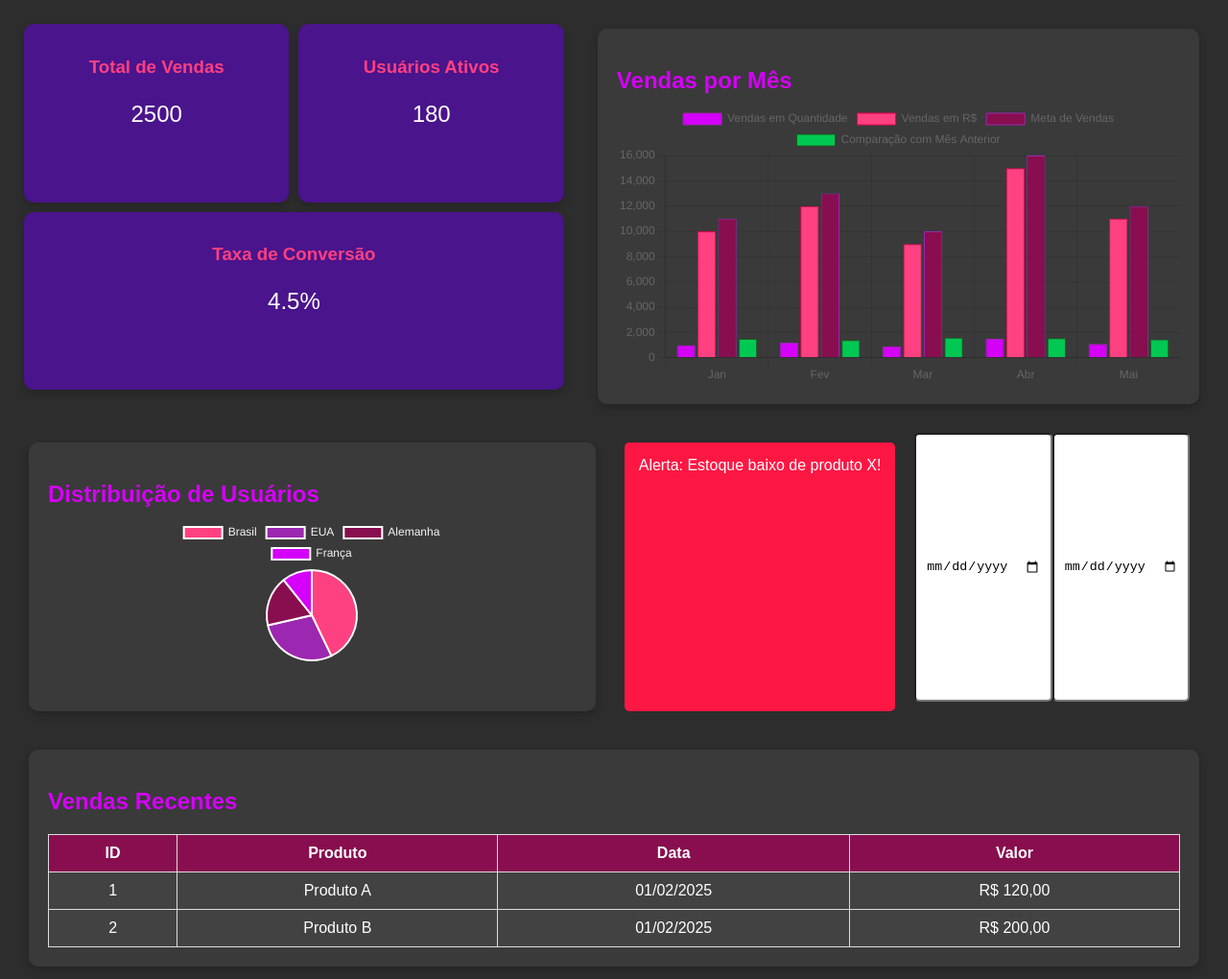
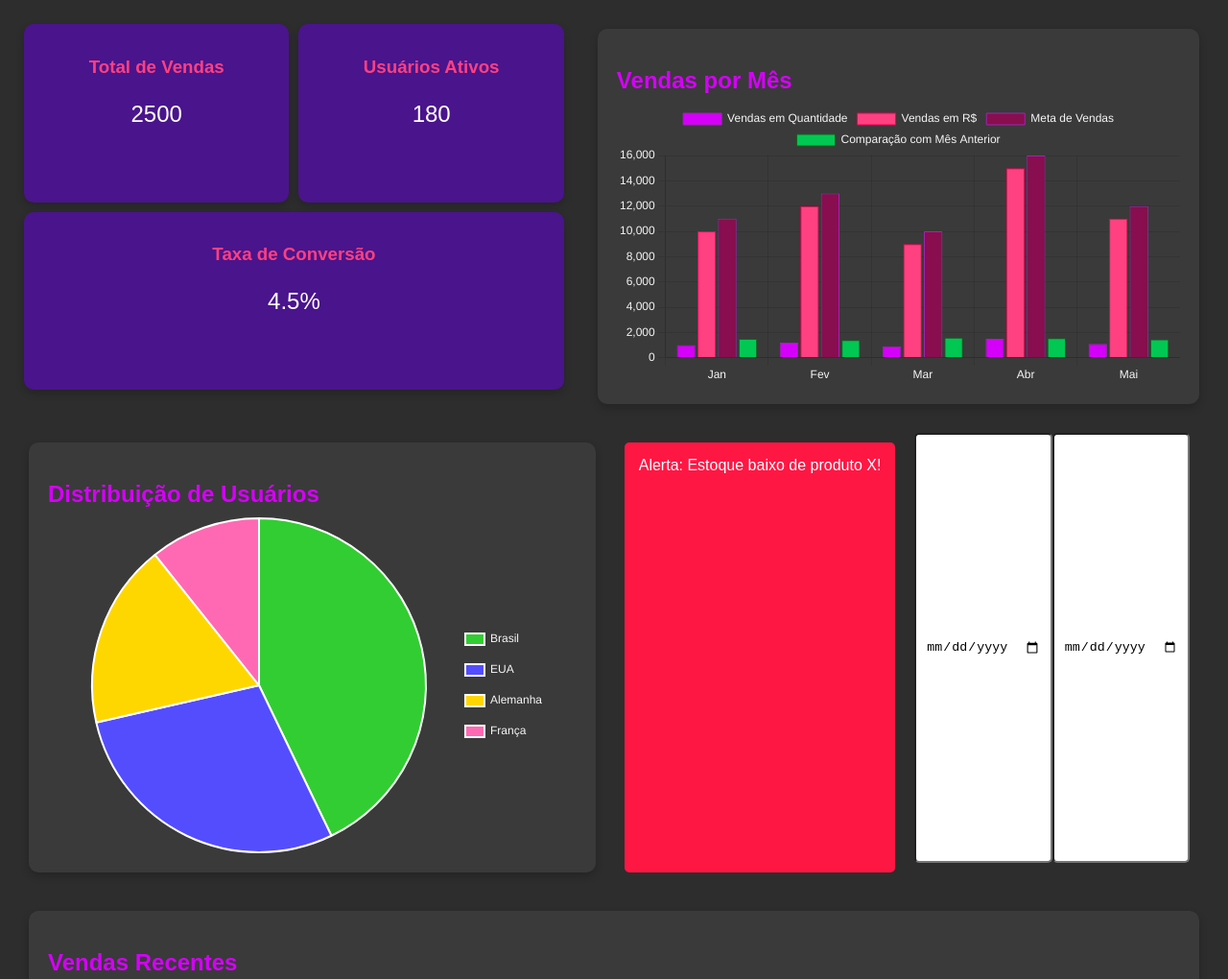
Before and after one commit to AntonioDev23/Dashboard, a plain HTML site: page index.html in a window 1280 px wide. Shown: the top 1020 px of the page at 96% size. Drawn offline with nearby package versions, Linux system fonts and the light colour scheme.

Commit message:
Dashboard finalizado

```diff
--- a/script.js
+++ b/script.js
@@ -1,4 +1,3 @@
-
 
 window.onload = function () {
 // Gráfico de Vendas por Mês
@@ -37,8 +36,31 @@ window.onload = function () {
                 borderWidth: 1
             }
         ]
+    },
+    options: {
+        scales: {
+            x: {
+                ticks: {
+                    color: '#f5f5f5', // Cor dos rótulos no eixo X
+                }
+            },
+            y: {
+                ticks: {
+                    color: '#f5f5f5', // Cor dos números no eixo Y
+                }
+            }
+        },
+        plugins: {
+            legend: {
+                labels: {
+                    color: '#f5f5f5', // Cor das legendas
+                }
+            }
+        }
     }
 });
+
+
 
     // Gráfico de Distribuição de Usuários
 var ctx2 = document.getElementById('usersChart').getContext('2d');
@@ -49,7 +71,7 @@ var usersChart = new Chart(ctx2, {
         datasets: [{
             label: 'Usuários',
             data: [120, 80, 50, 30],
-            backgroundColor: ['#FF4081', '#9C27B0', '#880E4F', '#D500F9'],
+            backgroundColor: ['#32CD32', '#544dfd', '#FFD700', '#FF69B4'],
         }]
     },
     options: {
@@ -57,9 +79,11 @@ var usersChart = new Chart(ctx2, {
         maintainAspectRatio: false,  // Força o gráfico a não manter a proporção
         plugins: {
             legend: {
-                position: 'top',
+                position: 'right',  // Coloca a legenda à direita do gráfico
                 labels: {
                     color: '#f5f5f5', // Cor das legendas no gráfico
+                    padding: 20, // Distância da legenda em relação ao gráfico
+                    boxWidth: 20,  // Ajusta o tamanho do quadrado colorido da legenda
                 }
             },
         },
@@ -67,4 +91,5 @@ var usersChart = new Chart(ctx2, {
     }
 });
 
+
 };
--- a/style.css
+++ b/style.css
@@ -15,7 +15,7 @@ body {
 }
 .chart-container {
     width: 100%;
-    max-width: 300px; /* Ajuste o tamanho máximo para o gráfico */
+    max-width: 500px; /* Ajuste o tamanho máximo para o gráfico */
     margin: 0 auto;  /* Centraliza o gráfico */
 }
 .card {
@@ -36,7 +36,7 @@ body {
     color: #f5f5f5; /* Texto claro */
 }
 .card .chart {
-    height: 150px;
+    height: 350px;
     width: 100%;
 }
 .chart {
```
Lines whose indentation alone changed are shown as unchanged.
